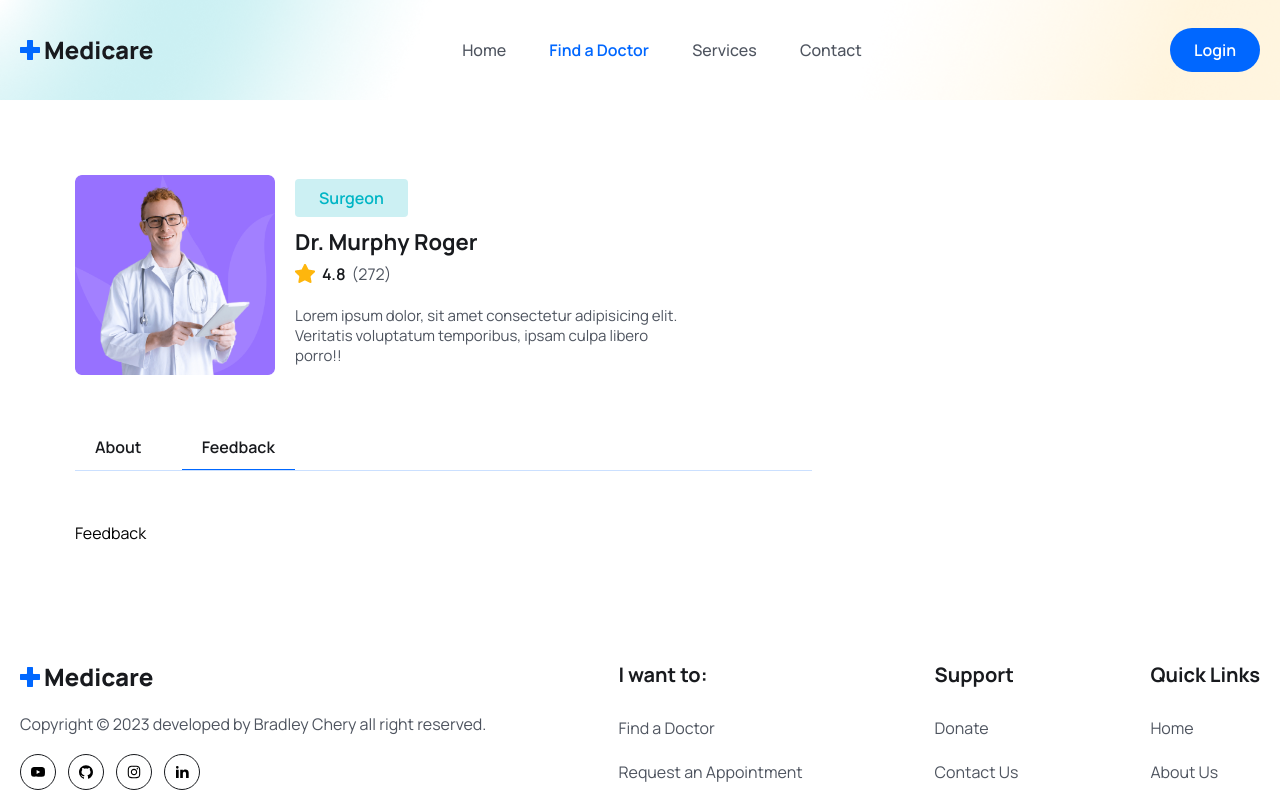
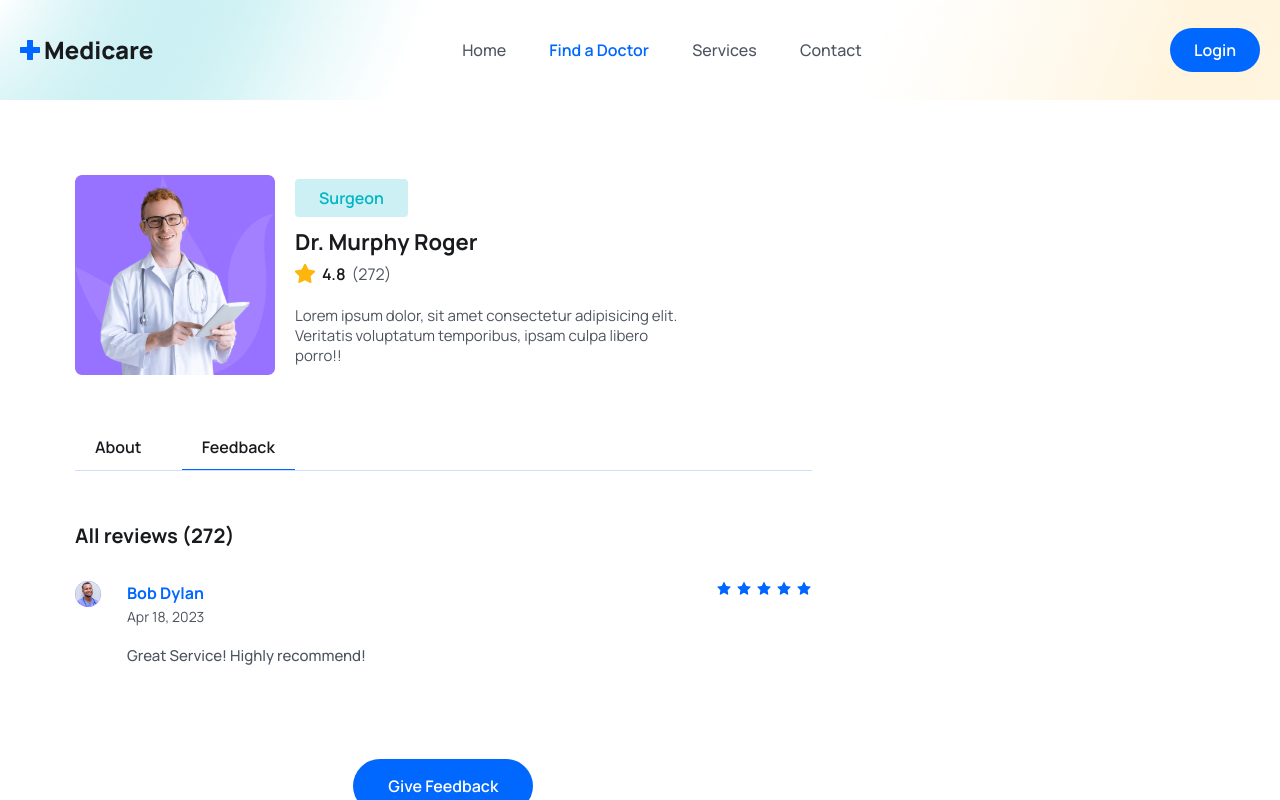
Before and after one commit to brad434/MedicareBooking, a React (Vite) app in the folder frontend/: page /doctors/1 in a window 1280 px wide. Both pictures are taken after a click on the button "Feedback". Shown: the top 800 px of the page. Built offline with nearby package versions, Linux system fonts and the light colour scheme.

Commit message:
added a feedback information to the page

```diff
--- a/frontend/src/pages/Doctors/Feedback.jsx
+++ b/frontend/src/pages/Doctors/Feedback.jsx
@@ -1,9 +1,48 @@
-import React from 'react'
+import { useState } from 'react'
+import avatar from '../../assets/images/avatar-icon.png'
+import { formatDate } from '../../utils/formatDate';
+import { AiFillStar } from 'react-icons/ai';
+import FeedbackForm from './FeedbackForm';
 
 const Feedback = () => {
-    return (
-        <div>Feedback</div>
-    )
+
+    const [showFeedbackForm, setShowFeedbackForm] = useState(false)
+
+    return <div>
+        <div className='mb-[50px]'>
+            <h4 className='text-[20px] leading-[30px] font-bold text-headingColor mb-[30px]'>All reviews (272)</h4>
+
+            <div className="flex justify-between gap-10 mb-[30px]">
+                <div className="flex gap-3">
+                    <figure className='w-10 h-10 rounded-full'>
+                        <img src={avatar} alt="" />
+                    </figure>
+
+                    <div>
+                        <h5 className='text-[16px] leading-6 text-primaryColor font-bold'>Bob Dylan</h5>
+                        <p className='text-[14px] leading-6 text-textColor'>{formatDate("04-18-2023")}</p>
+                        <p className='text__para mt-3 font-medium text-[15px]'>Great Service! Highly recommend!</p>
+                    </div>
+                </div>
+
+                {/* ------- creates the five star ---------- */}
+                <div className='flex gap-1'>
+                    {[...Array(5).keys()].map((_, index) => (
+                        <AiFillStar key={index} color="#0067FF" />
+                    ))}
+                </div>
+            </div>
+        </div>
+
+        {!showFeedbackForm && <div className='text-center'>
+            <button className='btn' onClick={() => setShowFeedbackForm(true)}>Give Feedback</button>
+        </div>}
+
+
+        {showFeedbackForm && <FeedbackForm />}
+
+    </div>
+
 }
 
 export default Feedback
--- /dev/null
+++ b/frontend/src/pages/Doctors/FeedbackForm.jsx
@@ -0,0 +1,9 @@
+import React from 'react'
+
+const FeedbackForm = () => {
+    return (
+        <div>FeedbackForm</div>
+    )
+}
+
+export default FeedbackForm
```
